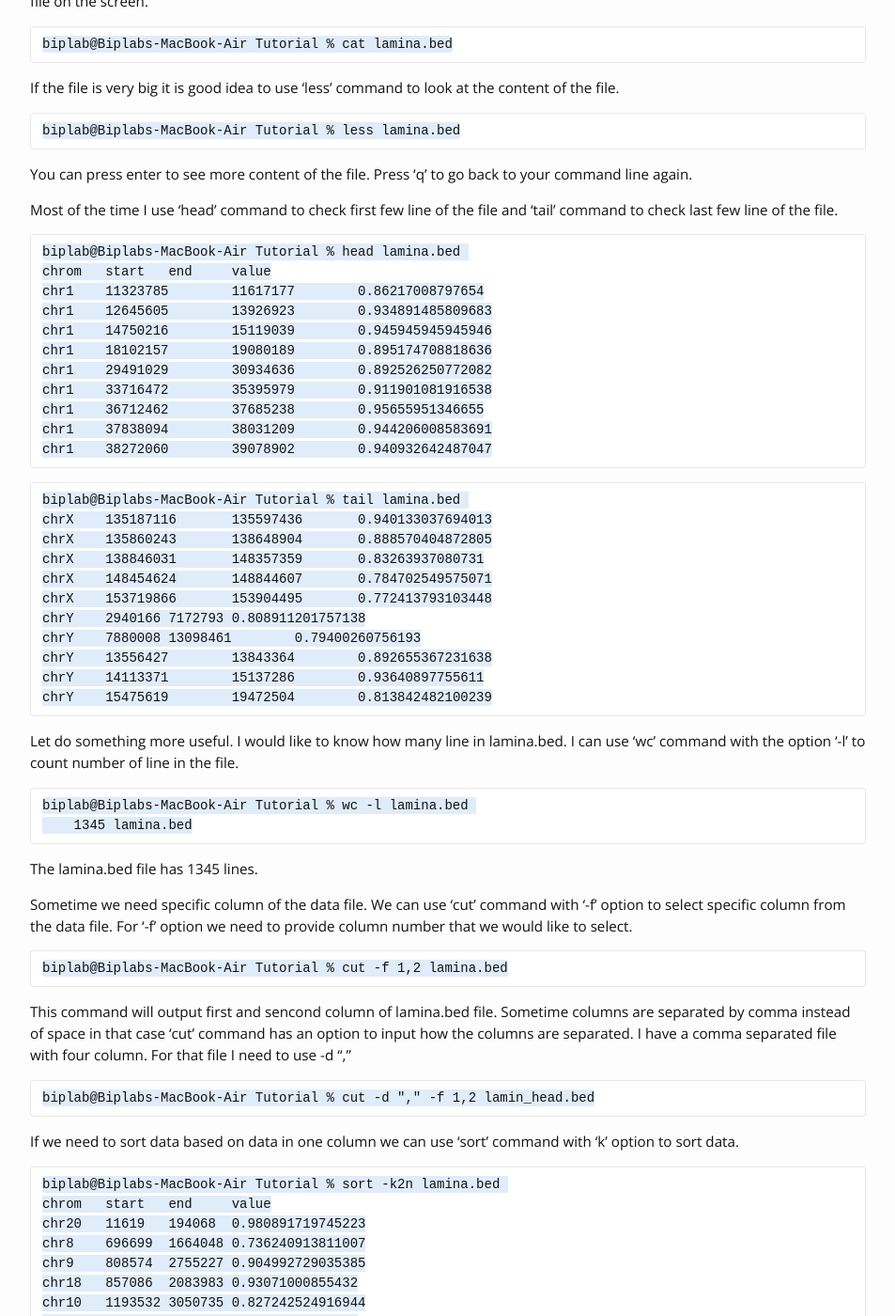
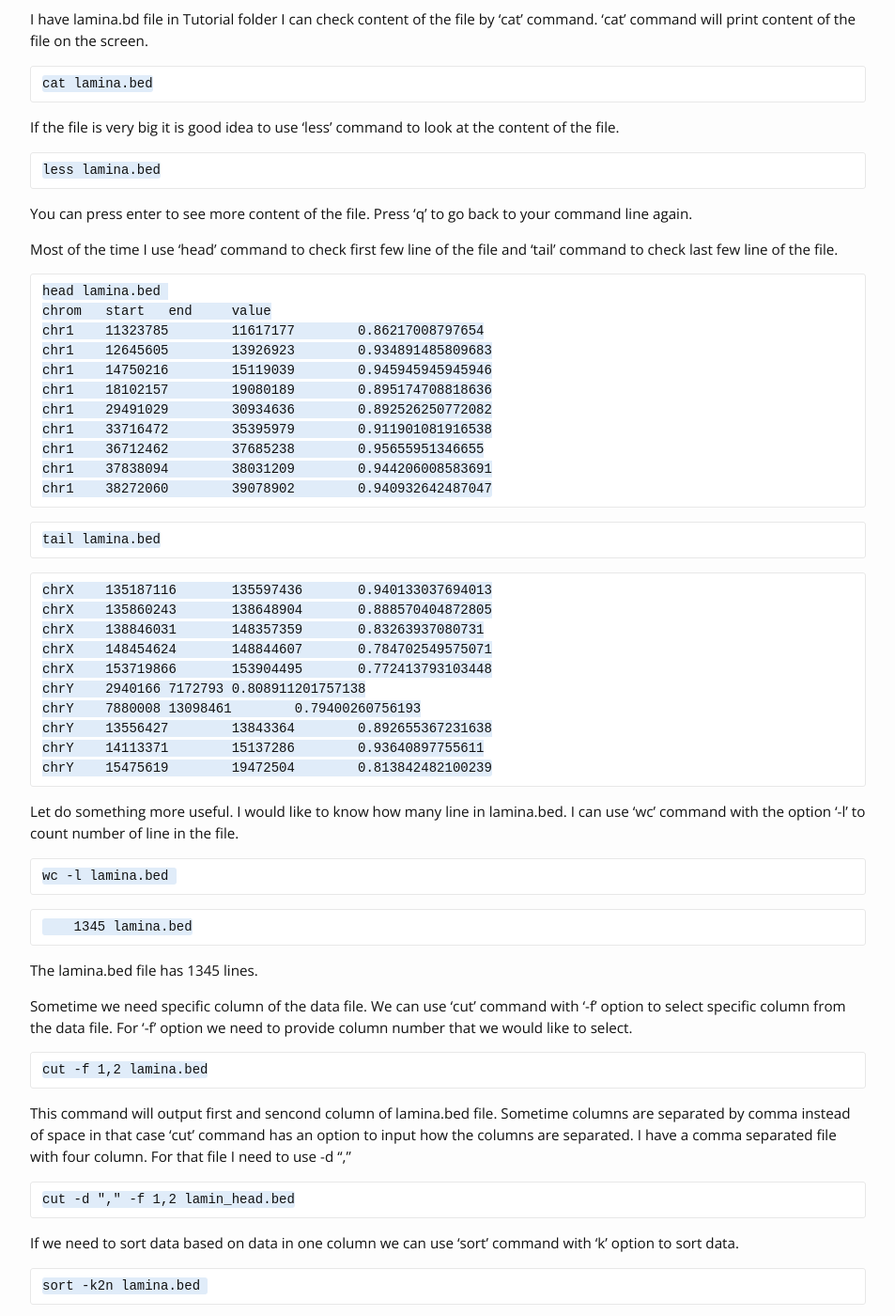
Before and after one commit to biplabua/biplabua.github.io, a Jekyll site: the page built from _posts/2020-03-10-post-2.markdown, in a window 1280 px wide and 1400 px high, scrolled down 1977 px. Shown: the whole window at 94% size, without its empty margins (163-1116 px from the left). Built offline with Jekyll 4.4.1, drawn with Linux system fonts in a browser that asks for light colours; our own code applies the rules of GitHub Pages for plain Markdown files; some of the changed text lies outside the part shown.

Commit message:
for loop

````diff
--- a/_posts/2020-03-10-post-2.markdown
+++ b/_posts/2020-03-10-post-2.markdown
@@ -14,7 +14,7 @@ Those of us who are life science researchers, staying at home due to corona viru
 If you have terminal open in your computer, think about what you would like your computer to do. We are using our computer from terminal. First we are going to see how to navigate around different folder/directories in our computer. First thing we would like to check is that where we are in our computer, to get your location at your computer you can type the command 'pwd' your computer will give back your location at the computer. After opening location you get after opening the terminal is your 'home directory', please remember this term you might need it in future.
 
 ```
-biplab@Biplabs-MacBook-Air ~ % pwd
+pwd
 /Users/biplab
 ```
 
@@ -23,7 +23,8 @@ After starting terminal and entering 'pwd' command I get the path to the home di
 Now we would like check, what are the files and directory inside the home directory. We can check that by the command 'ls'
 
 ```
-biplab@Biplabs-MacBook-Air ~ % ls
+ls
+
 Applications			Movies
 Desktop				Music
 Documents			Pictures
@@ -36,13 +37,14 @@ Output from ls command give name of the directories and files in my working dire
 
 We can go to any directory we want let say, we would like to go to Documents directory. In order to change the directory we can use the command 'cd' which means 'change directory'. So far we typed command but did not give any input to the command. This time we need to give input to the 'cd' command, the input to the command called 'argument' remember the term arguments. Argument should be separated by space. Argument to the 'cd' command is the name or path to the directory where we would like to go. Lets say I would like to go to Documents directory then I need to put 'Documents' with a space after cd.
 ```
-biplab@Biplabs-MacBook-Air ~ % cd Documents
+cd Documents
 ```
 This command will not give back anything if the directory name or path is correct. If you give an incorrect name in the argument you will get an error message saying 'no such file or directory:' Obove command will change my working direcotry to Documents. Again you can check path to working directory by 'pwd' command. You use 'ls' command to check what are files or directories in your currect location.
 
 Now I am at Documents directory, I can check what is in documents directory by ls command.
 ```
-biplab@Biplabs-MacBook-Air Documents % ls
+ls
+
 AB.pdf			Presentation		Tutorial
 ACMB.pdf		ResearchArticles	Writing
 MATLAB			ResearchData		megacc
@@ -51,35 +53,35 @@ MEGA X			Scripts
 Let say I would like to go to ResearchData directory, I can agin use cd cammand and name of the directory to go to ResearchData directory. I am in ResearchData directory but I would like to go one directory up, which is Documents directory. In this case if you put cd Documents, it will give an error. In stead of Documents argument you need to put '..' which will take you to directory that is one step back that Documents directory.
 
 ```
-biplab@Biplabs-MacBook-Air ResearchData % cd ..
+cd ..
 ```
 
 Now we are able to move around our computer's directories. In my Documents directory I have two pdf files, which I would to copy to Presentation directory. I can use 'cp' command for copying files or directory. You need to give two argument for 'cp' command, one is the file name or path to the file and directory or path to the directory where you would like to copy the file.
 ```
-biplab@Biplabs-MacBook-Air Documents % cp AB.pdf Tutorial
+cp AB.pdf Tutorial
 ```
 Now we would like to change name of the file AB.pdf to bioinformatics.pdf we can use 'mv' command to change file name or move a file from one directory to another.
 ```
-biplab@Biplabs-MacBook-Air Tutorial % mv AB.pdf bioinformatics.pdf
+mv AB.pdf bioinformatics.pdf
 ```
 Next thing is about deleting file from the computer. We can use 'rm' comand to remove file from the computer.
 ```
-biplab@Biplabs-MacBook-Air Tutorial % rm AB.pdf
+rm AB.pdf
 ```
 
 I have lamina.bd file in Tutorial folder I can check content of the file by 'cat' command. 'cat' command will print content of the file on the screen.
 ```
-biplab@Biplabs-MacBook-Air Tutorial % cat lamina.bed
+cat lamina.bed
 ```
 If the file is very big it is good idea to use 'less' command to look at the content of the file.
 ```
-biplab@Biplabs-MacBook-Air Tutorial % less lamina.bed
+less lamina.bed
 ```
 You can press enter to see more content of the file. Press 'q' to go back to your command line again.
 
 Most of the time I use 'head' command to check first few line of the file and 'tail' command to check last few line of the file.
 ```
-biplab@Biplabs-MacBook-Air Tutorial % head lamina.bed
+head lamina.bed
 chrom	start	end	value
 chr1	11323785	11617177	0.86217008797654
 chr1	12645605	13926923	0.934891485809683
@@ -91,8 +93,12 @@ chr1	36712462	37685238	0.95655951346655
 chr1	37838094	38031209	0.944206008583691
 chr1	38272060	39078902	0.940932642487047
 ```
+
 ```
-biplab@Biplabs-MacBook-Air Tutorial % tail lamina.bed
+tail lamina.bed
+```
+
+```
 chrX	135187116	135597436	0.940133037694013
 chrX	135860243	138648904	0.888570404872805
 chrX	138846031	148357359	0.83263937080731
@@ -106,23 +112,28 @@ chrY	15475619	19472504	0.813842482100239
 ```
 Let do something more useful. I would like to know how many line in lamina.bed. I can use 'wc' command with the option '-l' to count number of line in the file.
 ```
-biplab@Biplabs-MacBook-Air Tutorial % wc -l lamina.bed
+wc -l lamina.bed
+```
+```
     1345 lamina.bed
 ```
  The lamina.bed file has 1345 lines.
 
 Sometime we need specific column of the data file. We can use 'cut' command with '-f' option to select specific column from the data file. For '-f' option we need to provide column number that we would like to select.
 ```
-biplab@Biplabs-MacBook-Air Tutorial % cut -f 1,2 lamina.bed
+cut -f 1,2 lamina.bed
 ```
 This command will output first and sencond column of lamina.bed file. Sometime columns are separated by comma instead of space in that case 'cut' command has an option to input how the columns are separated. I have a comma separated file with four column. For that file I need to use -d ","
 ```
-biplab@Biplabs-MacBook-Air Tutorial % cut -d "," -f 1,2 lamin_head.bed
+cut -d "," -f 1,2 lamin_head.bed
 ```
 If we need to sort data based on data in one column we can use 'sort' command with 'k' option to sort data.
 
 ```
-biplab@Biplabs-MacBook-Air Tutorial % sort -k2n lamina.bed
+sort -k2n lamina.bed
+```
+
+```
 chrom	start	end	value
 chr20	11619	194068	0.980891719745223
 chr8	696699	1664048	0.736240913811007
@@ -160,7 +171,10 @@ A lot of time I use wild card character, which act as a place holder for any one
 \*.txt means any one or more character before ".txt" simmilarly abc\* means any one or more character after "abc". Let see one example of using wild card. In my working directory I have a lot of differnt types of files such as pdf, doc, jpg, fasta files. I only want list of file that are pdf, here I can use wild \*.pdf to print list of files that are pdf.
 
 ```
-biplab@Biplabs-MacBook-Air Documents % ls *.pdf
+ls *.pdf
+```
+
+```
 AB.pdf		ACMB.pdf
 ```
 
````
